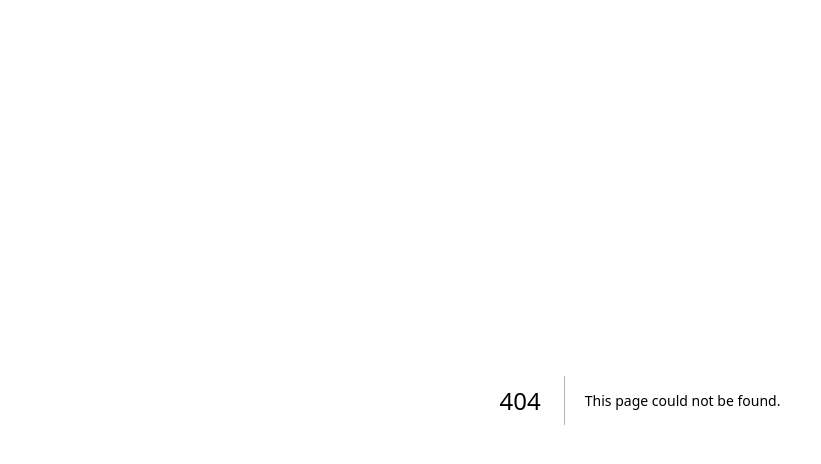
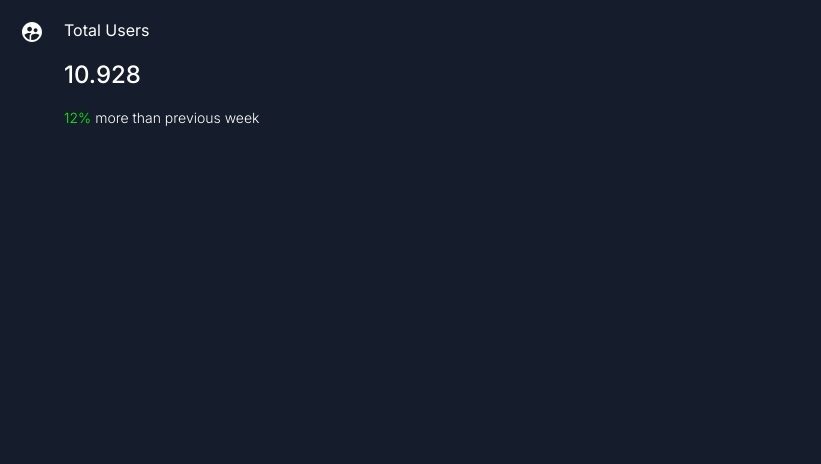
Before and after one commit to Annedrew/dashboard, a Next.js app: page /ui/dashboard/card in a window 1280 px wide. Before the commit this address had no page. Shown: the top 464 px of the page, without its empty margins (0-821 px from the left). Built offline with nearby package versions, Linux system fonts and the light colour scheme.

Commit message:
Implement card section.

```diff
--- /dev/null
+++ b/app/ui/dashboard/card/card.module.css
@@ -0,0 +1,41 @@
+.container {
+    background-color: var(--bg);
+    padding: 20px;
+    border-radius: 10px;
+    display: flex;
+    gap: 20px;
+    cursor: pointer;
+    width: 100%;
+}
+
+.container:hover {
+    background-color: var(--bgSoft);
+}
+
+.texts {
+    display: flex;
+    flex-direction: column;
+    gap: 20px;
+}
+
+.title {
+
+}
+
+.number {
+    font-size: 24px;
+    font-weight: 500;
+}
+
+.detail {
+    font-size: 14px;
+    font-weight: 300;
+}
+
+.positive {
+    color: lime;
+}
+
+.negative {
+    color: red;
+}
--- /dev/null
+++ b/app/ui/dashboard/card/page.jsx
@@ -0,0 +1,18 @@
+import React from "react";
+import { MdSupervisedUserCircle } from "react-icons/md";
+import styles from "./card.module.css";
+
+export default function Card() {
+  return (
+    <div className={styles.container}>
+      <MdSupervisedUserCircle size={24} />
+      <div className={styles.texts}>
+        <span className={styles.title}>Total Users</span>
+        <span className={styles.number}>10.928</span>
+        <span className={styles.detail}>
+          <span><span className={styles.positive}>12%</span> more than previous week</span>
+        </span>
+      </div>
+    </div>
+  );
+}
```
